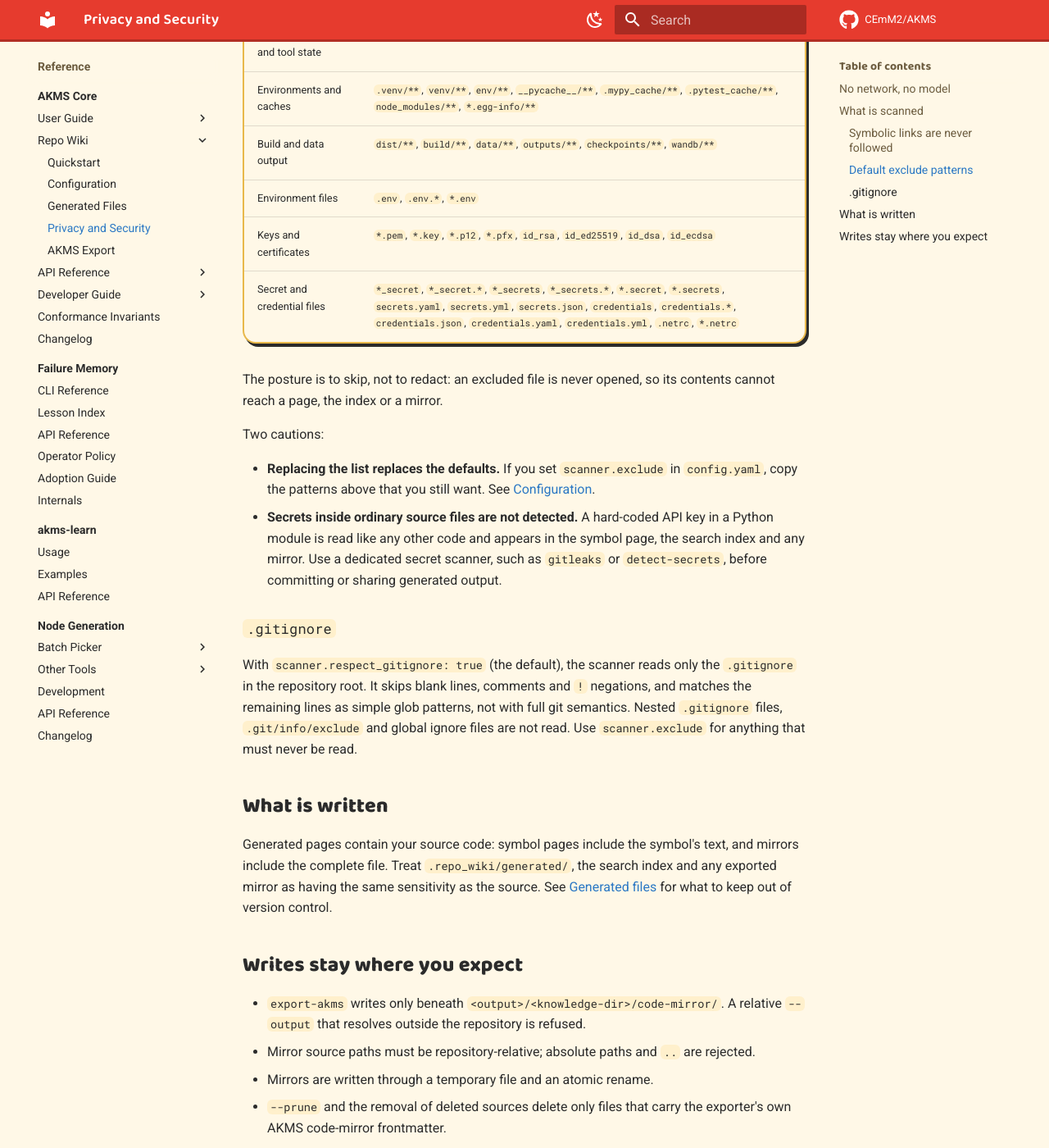
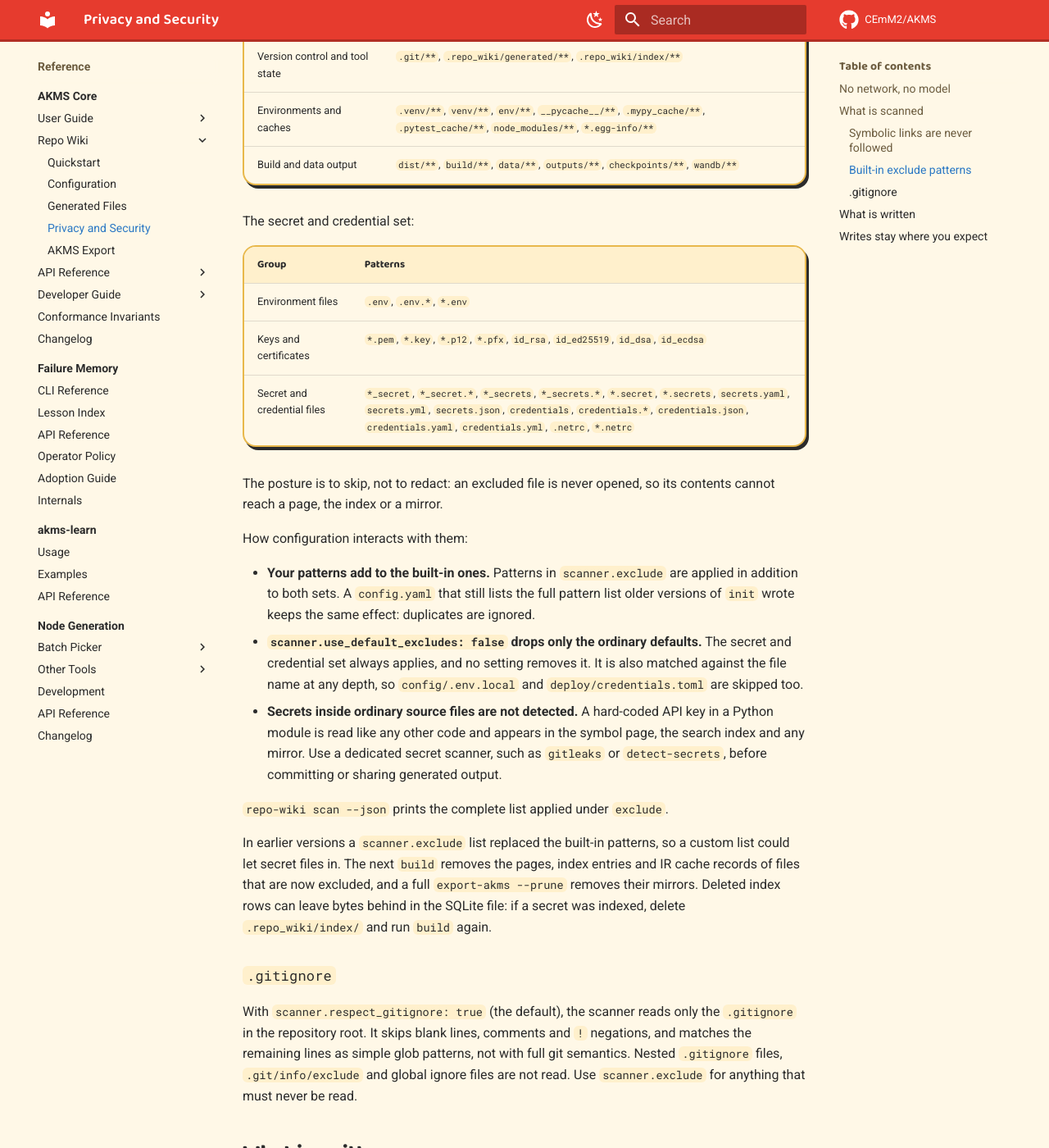
Before and after one commit to CEmM2/AKMS, an MkDocs documentation site: the page built from docs/reference/akms/repo-wiki/privacy-security.md, in a window 1280 px wide and 1400 px high, scrolled down 1479 px. Shown: the whole window at 82% size. Built offline with MkDocs 1.6.1 and Material for MkDocs 9.7.7, drawn with Linux system fonts in a browser that asks for light colours; comment, search, counter and statistics services are not loaded; some of the changed text lies outside the part shown.

Commit message:
docs(repo-wiki): document additive excludes and the fixed secret set
Co-Authored-By: Claude Opus 5.5 <noreply@anthropic.com>

```diff
--- a/docs/reference/akms/repo-wiki/privacy-security.md
+++ b/docs/reference/akms/repo-wiki/privacy-security.md
@@ -27,8 +27,10 @@ page describes what it reads, what it skips, and what it does not do.
 
 The scanner walks the repository and decides per file, in this order:
 
-1. A path matching `scanner.exclude` is skipped without being opened. A
-   directory that matches is pruned and not entered.
+1. A path matching an exclude pattern is skipped without being opened: the
+   [built-in patterns](#built-in-exclude-patterns), including the secret and
+   credential set, plus anything in `scanner.exclude`. A directory that
+   matches is pruned and not entered.
 2. A path matching the root `.gitignore` is skipped the same way, when
    `scanner.respect_gitignore` is `true`.
 3. A path not matching `scanner.include` is skipped.
@@ -45,15 +47,21 @@ whether the target is inside or outside the repository. It is recorded as
 skipped with reason `symlink`, so a link cannot pull files from outside the
 repository into the wiki or into a mirror.
 
-### Default exclude patterns
+### Built-in exclude patterns
 
-`init` writes these `scanner.exclude` patterns:
+Two sets of patterns apply without being listed in `config.yaml`. The
+ordinary defaults:
 
 | Group | Patterns |
 |---|---|
 | Version control and tool state | `.git/**`, `.repo_wiki/generated/**`, `.repo_wiki/index/**` |
 | Environments and caches | `.venv/**`, `venv/**`, `env/**`, `__pycache__/**`, `.mypy_cache/**`, `.pytest_cache/**`, `node_modules/**`, `*.egg-info/**` |
 | Build and data output | `dist/**`, `build/**`, `data/**`, `outputs/**`, `checkpoints/**`, `wandb/**` |
+
+The secret and credential set:
+
+| Group | Patterns |
+|---|---|
 | Environment files | `.env`, `.env.*`, `*.env` |
 | Keys and certificates | `*.pem`, `*.key`, `*.p12`, `*.pfx`, `id_rsa`, `id_ed25519`, `id_dsa`, `id_ecdsa` |
 | Secret and credential files | `*_secret`, `*_secret.*`, `*_secrets`, `*_secrets.*`, `*.secret`, `*.secrets`, `secrets.yaml`, `secrets.yml`, `secrets.json`, `credentials`, `credentials.*`, `credentials.json`, `credentials.yaml`, `credentials.yml`, `.netrc`, `*.netrc` |
@@ -61,16 +69,30 @@ repository into the wiki or into a mirror.
 The posture is to skip, not to redact: an excluded file is never opened, so
 its contents cannot reach a page, the index or a mirror.
 
-Two cautions:
+How configuration interacts with them:
 
-- **Replacing the list replaces the defaults.** If you set `scanner.exclude`
-  in `config.yaml`, copy the patterns above that you still want. See
-  [Configuration](configuration.md#how-the-file-is-read).
+- **Your patterns add to the built-in ones.** Patterns in `scanner.exclude`
+  are applied in addition to both sets. A `config.yaml` that still lists the
+  full pattern list older versions of `init` wrote keeps the same effect:
+  duplicates are ignored.
+- **`scanner.use_default_excludes: false` drops only the ordinary defaults.**
+  The secret and credential set always applies, and no setting removes it.
+  It is also matched against the file name at any depth, so
+  `config/.env.local` and `deploy/credentials.toml` are skipped too.
 - **Secrets inside ordinary source files are not detected.** A hard-coded API
   key in a Python module is read like any other code and appears in the symbol
   page, the search index and any mirror. Use a dedicated secret scanner, such
   as `gitleaks` or `detect-secrets`, before committing or sharing generated
   output.
+
+`repo-wiki scan --json` prints the complete list applied under `exclude`.
+
+In earlier versions a `scanner.exclude` list replaced the built-in
+patterns, so a custom list could let secret files in. The next `build` removes
+the pages, index entries and IR cache records of files that are now excluded,
+and a full `export-akms --prune` removes their mirrors. Deleted index rows can
+leave bytes behind in the SQLite file: if a secret was indexed, delete
+`.repo_wiki/index/` and run `build` again.
 
 ### `.gitignore`
 
```
Also changed, not shown: CHANGELOG.md (+21 -0 lines), docs/reference/akms/repo-wiki/configuration.md (+18 -11 lines).
